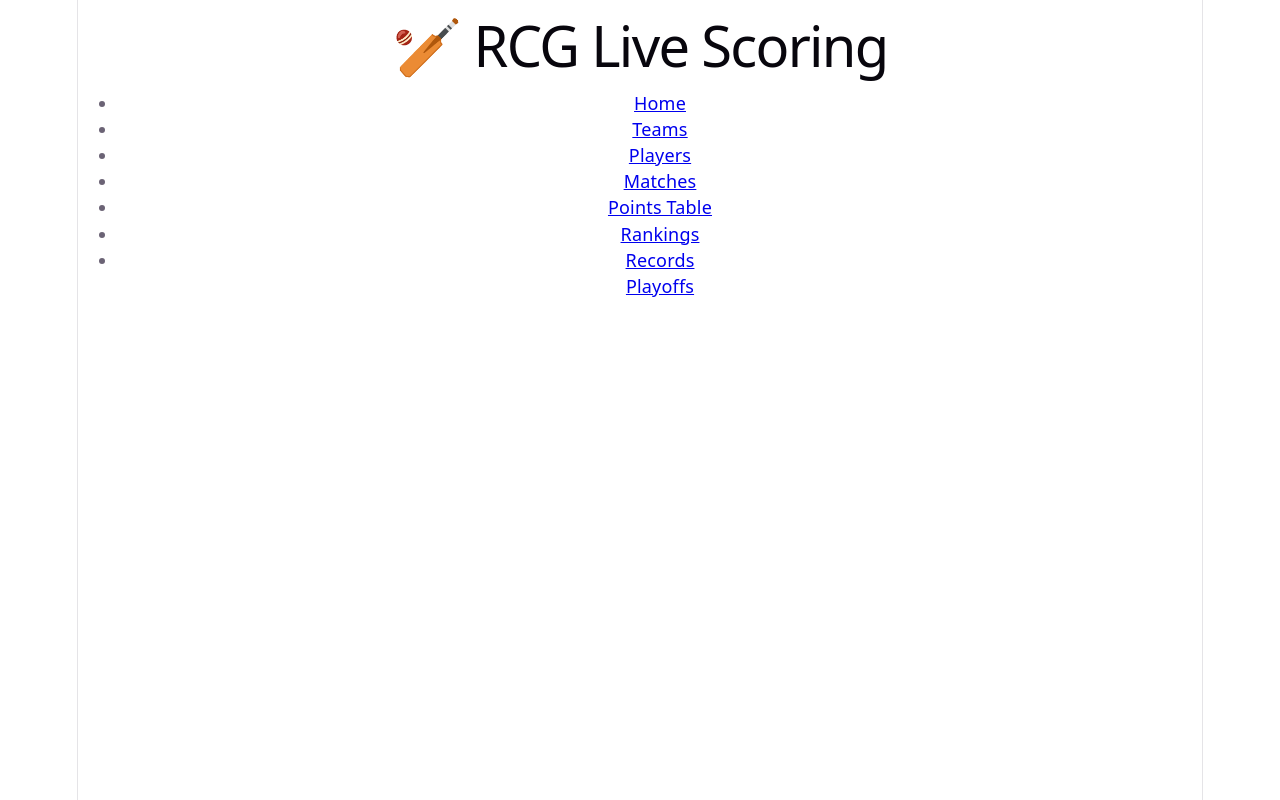
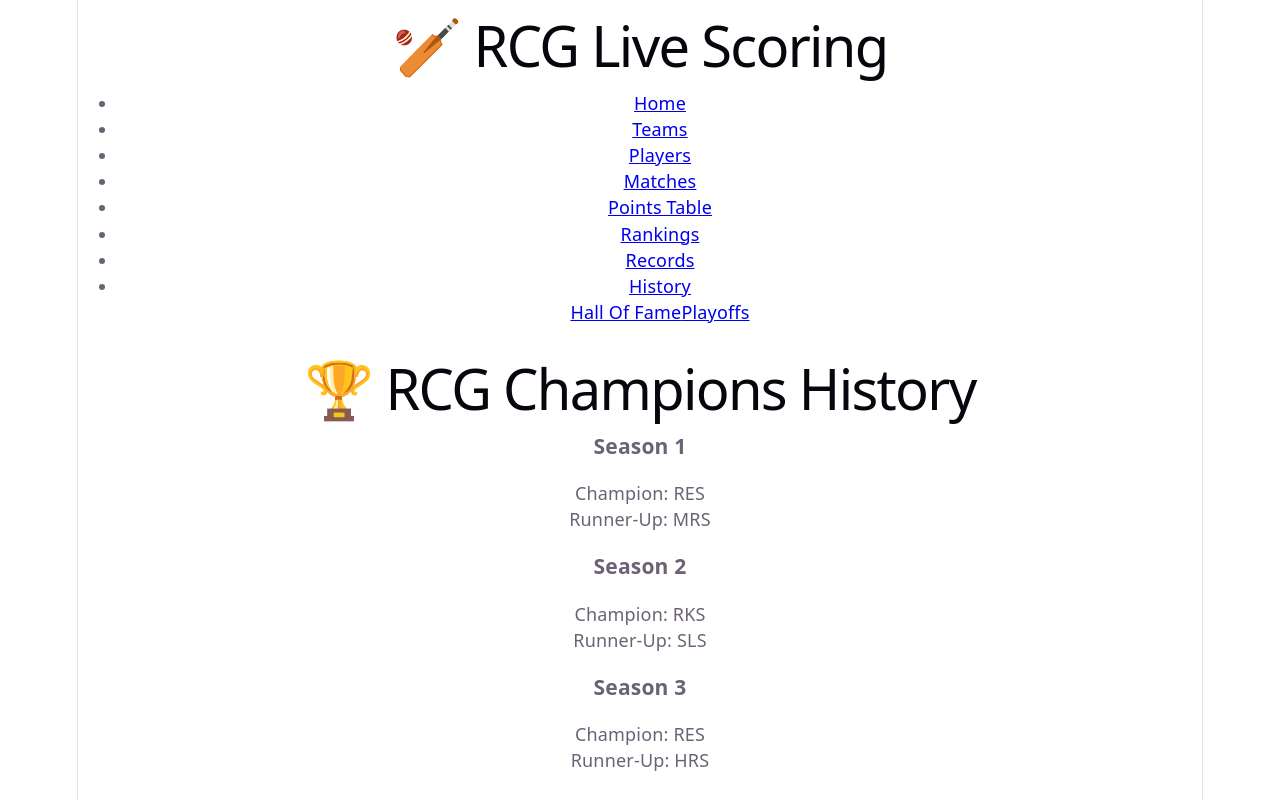
Before and after one commit to gangulaumesh-dep/RCG-Live-Scoring, a React app: page /history in a window 1280 px wide. Shown: the top 800 px of the page. Built offline with nearby package versions, Linux system fonts and the light colour scheme; the HTML template or start-up script is replaced by a standard one.

Commit message:
history page completed

```diff
--- a/src/App.jsx
+++ b/src/App.jsx
@@ -13,6 +13,8 @@ import PointsTable from './pages/PointsTable'
 import Rankings from './pages/Rankings'
 import Records from './pages/Records'
 import Playoffs from './pages/Playoffs'
+import History from './pages/History'
+import HallOfFame from './pages/HallOfFame'
 import { BrowserRouter, Routes, Route } from 'react-router-dom'
 
 function App() {
@@ -34,6 +36,11 @@ function App() {
         <Route path="/rankings" element={<Rankings />} />
         <Route path="/records" element={<Records />} />
         <Route path="/playoffs"element={<Playoffs />}/>
+        <Route path="/history" element={<History />} />
+        <Route
+  path="/halloffame"
+  element={<HallOfFame />}
+/>
       </Routes>
     </BrowserRouter>
   )
--- a/src/components/Navbar.jsx
+++ b/src/components/Navbar.jsx
@@ -13,6 +13,10 @@ function Navbar() {
         <li><Link to="/pointstable">Points Table</Link></li>
         <li><Link to="/rankings">Rankings</Link></li>
         <li><Link to="/records">Records</Link></li>
+        <li><Link to="/history">History</Link></li>
+        <Link to="/halloffame">
+  Hall Of Fame
+</Link>
         <Link to="/playoffs">
   Playoffs
  </Link>
--- /dev/null
+++ b/src/pages/History.jsx
@@ -0,0 +1,32 @@
+function History() {
+  const seasons = [
+    { season: 1, champion: "RES", runnerUp: "MRS" },
+    { season: 2, champion: "RKS", runnerUp: "SLS" },
+    { season: 3, champion: "RES", runnerUp: "HRS" },
+    { season: 4, champion: "SLS", runnerUp: "MRS" },
+    { season: 5, champion: "RKS", runnerUp: "HRS" },
+    { season: 6, champion: "LMS", runnerUp: "RES" },
+    { season: 7, champion: "MRS", runnerUp: "RKS" },
+    { season: 8, champion: "RES", runnerUp: "MRS" },
+    { season: 9, champion: "RES", runnerUp: "SLS" },
+    { season: 10, champion: "HRS", runnerUp: "LMS" },
+    { season: 11, champion: "RFS", runnerUp: "AWS" },
+    { season: 12, champion: "MRS", runnerUp: "RFS" }
+  ]
+
+  return (
+    <div>
+      <h1>🏆 RCG Champions History</h1>
+
+      {seasons.map((s) => (
+        <div key={s.season}>
+          <h3>Season {s.season}</h3>
+          <p>Champion: {s.champion}</p>
+          <p>Runner-Up: {s.runnerUp}</p>
+        </div>
+      ))}
+    </div>
+  )
+}
+
+export default History
```
Also changed, not shown: src/pages/HallOfFame.jsx (added).
